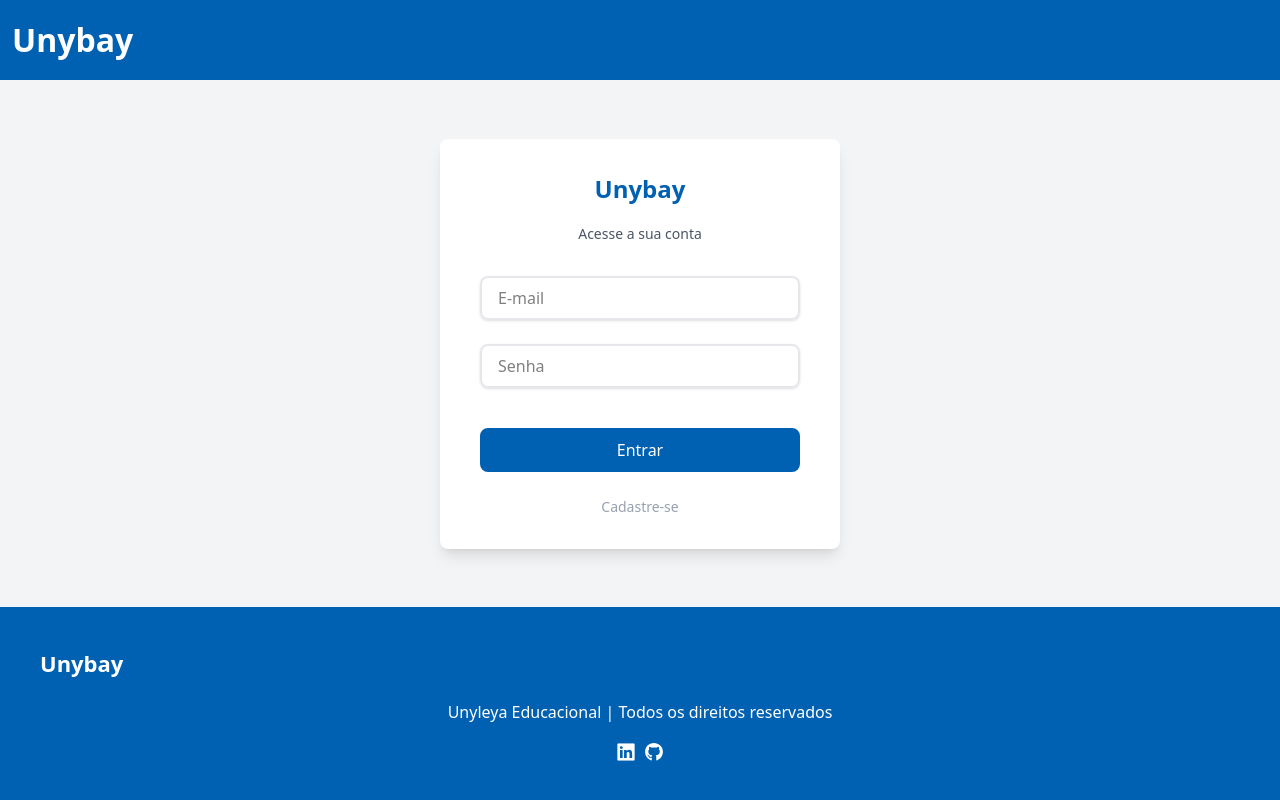
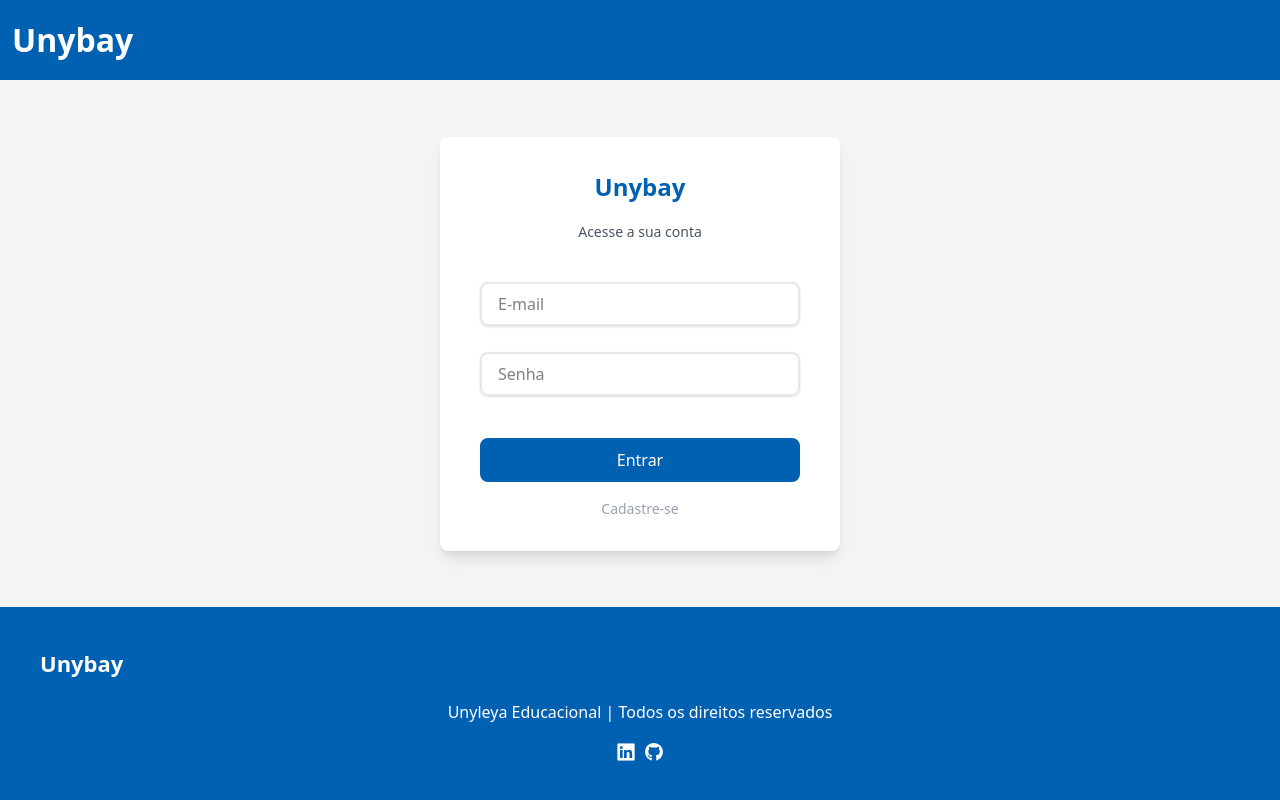
Before and after one commit to beacastroalves/projeto-final-pos-unyleya, a React (Vite) app: page /login in a window 1280 px wide. Built offline with nearby package versions, Linux system fonts and the light colour scheme.

Commit message:
Criando formulario de login com react hook form

```diff
--- a/src/pages/login/index.tsx
+++ b/src/pages/login/index.tsx
@@ -1,25 +1,59 @@
 import { useForm } from "react-hook-form";
 import AuthTemplate from "../../templates/auth-template";
 
+type LoginForm = {
+  email: string;
+  password: string;
+}
+
 const Login = () => {
 
-  const { register, handleSubmit } = useForm();
+  const {
+    register,
+    handleSubmit,
+    formState: { errors }
+  } = useForm<LoginForm>();
 
-  const logar = () => {
-    alert('ok');
+  const logar = (values: LoginForm) => {
+    console.log(values);
   };
 
   return (
     <AuthTemplate>
       <div className="bg-white py-8 px-10 rounded-lg shadow-lg w-[400px] flex flex-col gap-4 self-center">
         <h1 className="font-bold text-primary text-[24px] text-center">Unybay</h1>
-        <p className="text-gray-600 text-[14px] text-center">Acesse a sua conta</p>
-        <form className="flex flex-col gap-6" onSubmit={handleSubmit(logar)}>
-          <input className="border-2 border-gray-200 rounded-lg py-2 px-4 mt-4 outline-gray-400 shadow-sm" {...register('email')} type="text" placeholder="E-mail" />
-          <input className="border-2 border-gray-200 rounded-lg py-2 px-4 outline-gray-400 shadow-sm" {...register('password')} type="password" placeholder="Senha" />
+        <p className="text-gray-600 text-[14px] text-center mb-6">Acesse a sua conta</p>
+        <form
+          className="flex flex-col"
+          onSubmit={handleSubmit(logar)}
+        >
+          <div className="flex flex-col flex-1 min-h-[70px] h-[70px]">
+            <input
+              {...register('email', { required: true })}
+              className="border-2 border-gray-200 rounded-lg py-2 px-4 outline-gray-400 shadow-sm"
+              type="text"
+              placeholder="E-mail"
+            />
+            { errors.email && (
+              <span className="text-red-700 text-[12px] ml-2">Campo obrigatório</span>
+            )}
+          </div>
+
+          <div className="flex flex-col flex-1 min-h-[70px] h-[70px]">
+            <input
+              {...register('password', { required: true })}
+              className="border-2 border-gray-200 rounded-lg py-2 px-4 outline-gray-400 shadow-sm"
+              type="password"
+              placeholder="Senha"
+            />
+            { errors.password && (
+              <span className="text-red-700 text-[12px] ml-2">Campo obrigatório</span>
+            )}
+          </div>
+
           <button className="border-2 border-primary bg-primary text-white rounded-lg py-2 px-4 mt-4 cursor-pointer transition duration-200 hover:bg-primary-300 active:bg-primary-600 active:translate-[1px]" type="submit">Entrar</button>
+        </form>
           <button className="text-gray-400 text-[14px] cursor-pointer hover:text-gray-600">Cadastre-se</button>
-        </form>
       </div>
     </AuthTemplate>
   )
```
